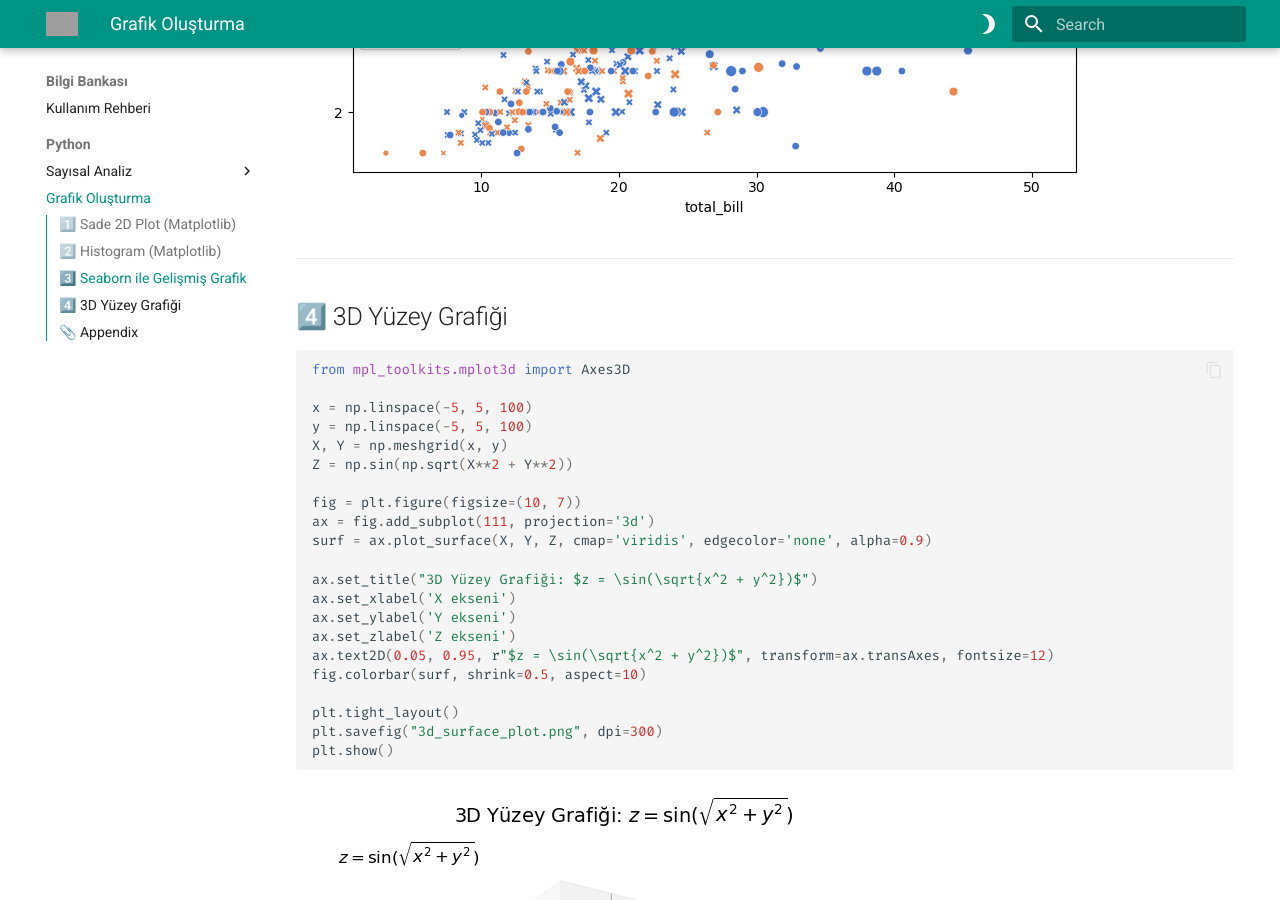
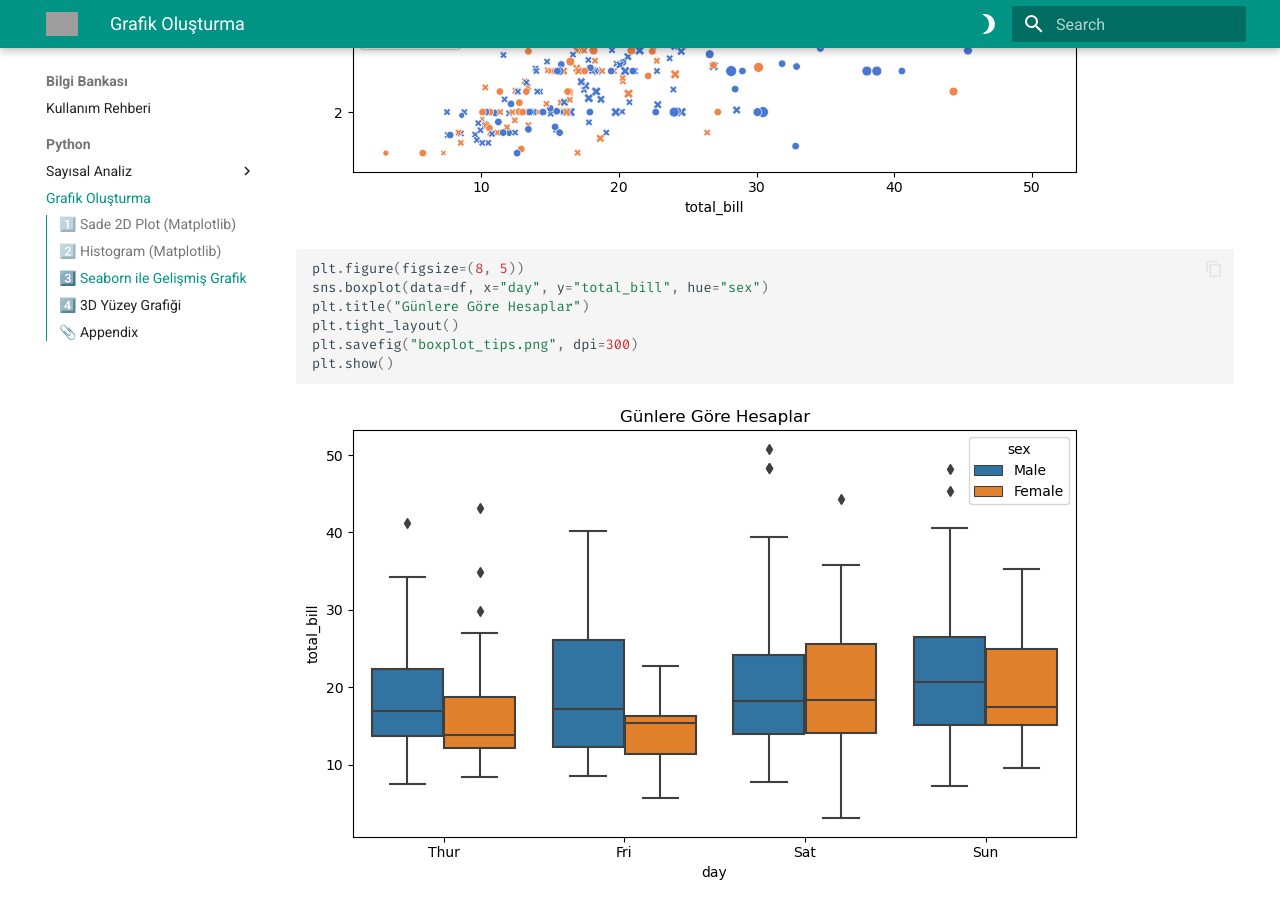
Before and after one commit to emreakguncloud/emre-docs, an MkDocs documentation site: the page built from docs/public/knowledge-base/python/graph/graph.md, in a window 1280 px wide and 900 px high, scrolled down 3003 px. Built offline with MkDocs 1.6.1 and Material for MkDocs 9.7.7, drawn with Linux system fonts in a browser that asks for light colours; old or Windows-style settings are respelled for this version of MkDocs; grey boxes are pictures that could not be loaded.

````diff
--- a/docs/public/knowledge-base/python/graph/graph.md
+++ b/docs/public/knowledge-base/python/graph/graph.md
@@ -78,6 +78,17 @@
 
 ![Seaborn Scatter](seaborn-dot.png)
 
+```python
+plt.figure(figsize=(8, 5))
+sns.boxplot(data=df, x="day", y="total_bill", hue="sex")
+plt.title("Günlere Göre Hesaplar")
+plt.tight_layout()
+plt.savefig("boxplot_tips.png", dpi=300)
+plt.show()
+```
+
+![Seaborn Candle](seaborn-candle.png)
+
 ---
 
 ## 4️⃣ 3D Yüzey Grafiği
````
